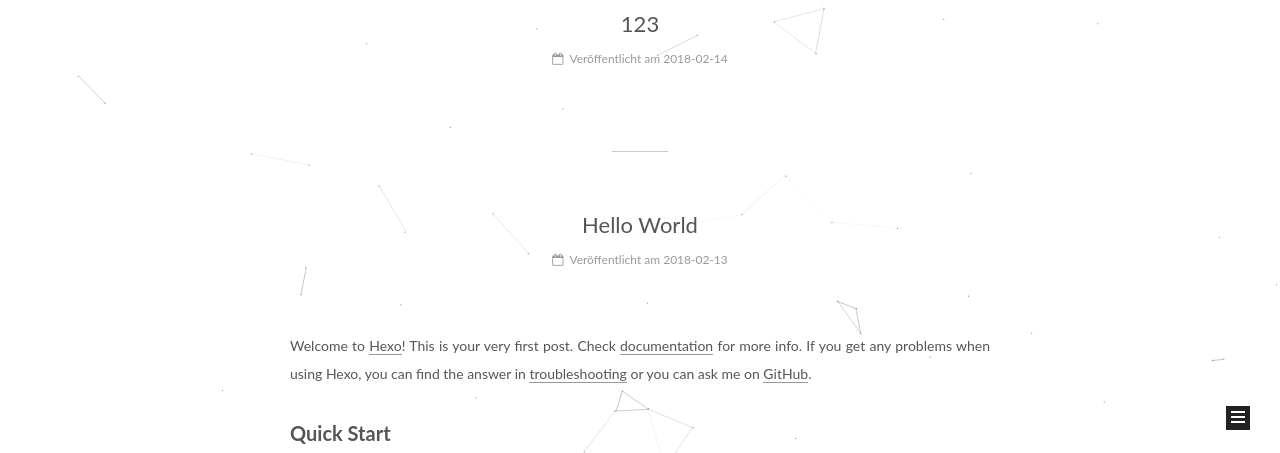
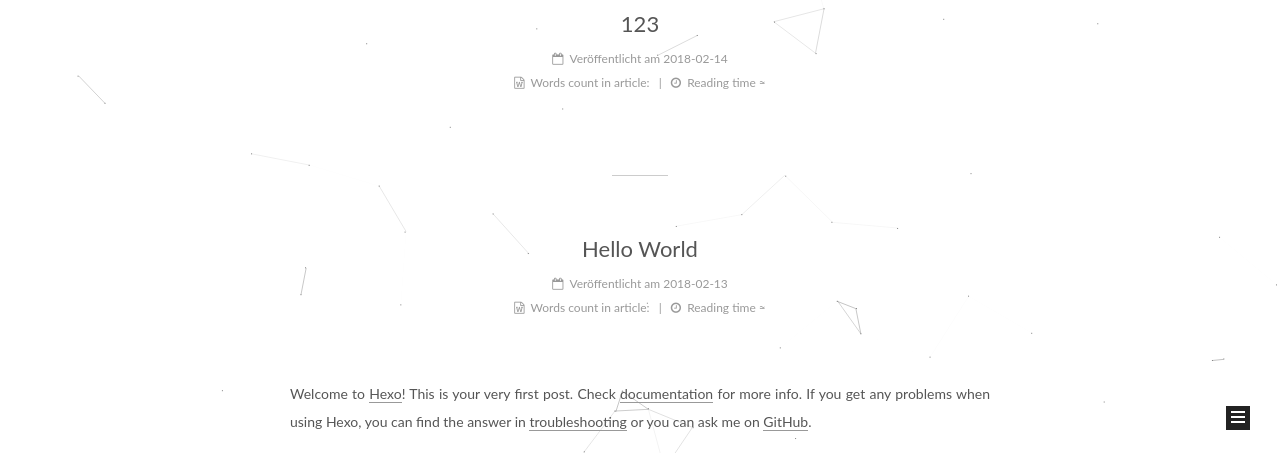
Before and after one commit to Evenbeck/Even.github.io, a plain HTML site: page index.html in a window 1280 px wide. Shown: the part 325-778 px from the top of the page. Drawn offline with Linux system fonts and the light colour scheme; some packages are replaced by stand-ins of ours; a script that the page names is missing.

Commit message:
Site updated: 2018-02-14 20:03:05

```diff
--- a/index.html
+++ b/index.html
@@ -286,6 +286,37 @@
 
 
 
+            <div class="post-wordcount">
+
+
+                <span class="post-meta-item-icon">
+                  <i class="fa fa-file-word-o"></i>
+                </span>
+
+                  <span class="post-meta-item-text">Words count in article&#58;</span>
+
+                <span title="Words count in article">
+
+                </span>
+
+
+
+                <span class="post-meta-divider">|</span>
+
+
+
+                <span class="post-meta-item-icon">
+                  <i class="fa fa-clock-o"></i>
+                </span>
+
+                  <span class="post-meta-item-text">Reading time &asymp;</span>
+
+                <span title="Reading time">
+
+                </span>
+
+            </div>
+
 
 
 
@@ -404,6 +435,37 @@
 
 
 
+
+            <div class="post-wordcount">
+
+
+                <span class="post-meta-item-icon">
+                  <i class="fa fa-file-word-o"></i>
+                </span>
+
+                  <span class="post-meta-item-text">Words count in article&#58;</span>
+
+                <span title="Words count in article">
+
+                </span>
+
+
+
+                <span class="post-meta-divider">|</span>
+
+
+
+                <span class="post-meta-item-icon">
+                  <i class="fa fa-clock-o"></i>
+                </span>
+
+                  <span class="post-meta-item-text">Reading time &asymp;</span>
+
+                <span title="Reading time">
+
+                </span>
+
+            </div>
 
 
 
@@ -577,7 +639,6 @@
 </div>
 
 
-  <div class="powered-by">Erstellt mit  <a class="theme-link" target="_blank" href="https://hexo.io">Hexo</a></div>
 
 
 
@@ -585,7 +646,6 @@
 
 
 
-  <div class="theme-info">Theme &mdash; <a class="theme-link" target="_blank" href="https://github.com/iissnan/hexo-theme-next">NexT.Muse</a> v5.1.4</div>
 
 
 
```
Also changed, not shown: 2018/02/13/hello-world/index.html (+31 -2 lines), 2018/02/14/123/index.html (+31 -2 lines), archives/2018/02/index.html (+0 -2 lines), archives/2018/index.html (+0 -2 lines), archives/index.html (+0 -2 lines).
